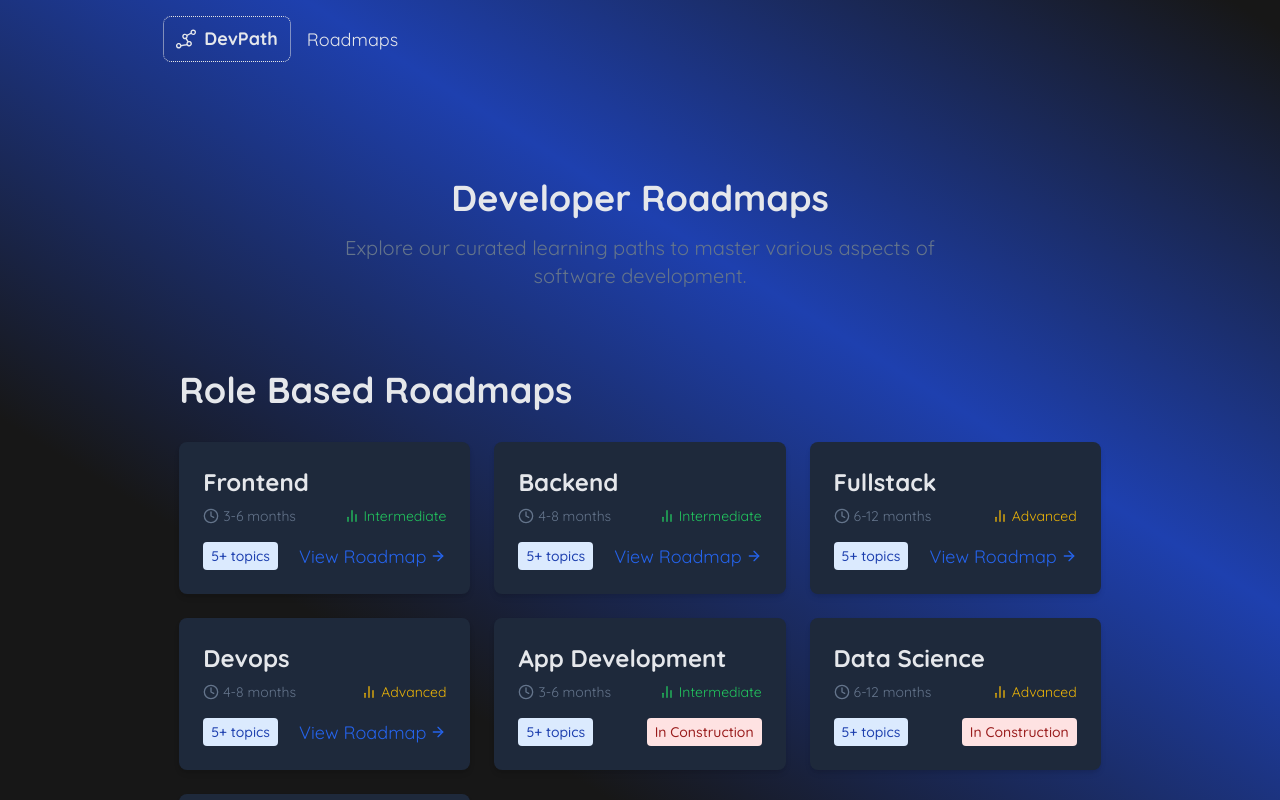
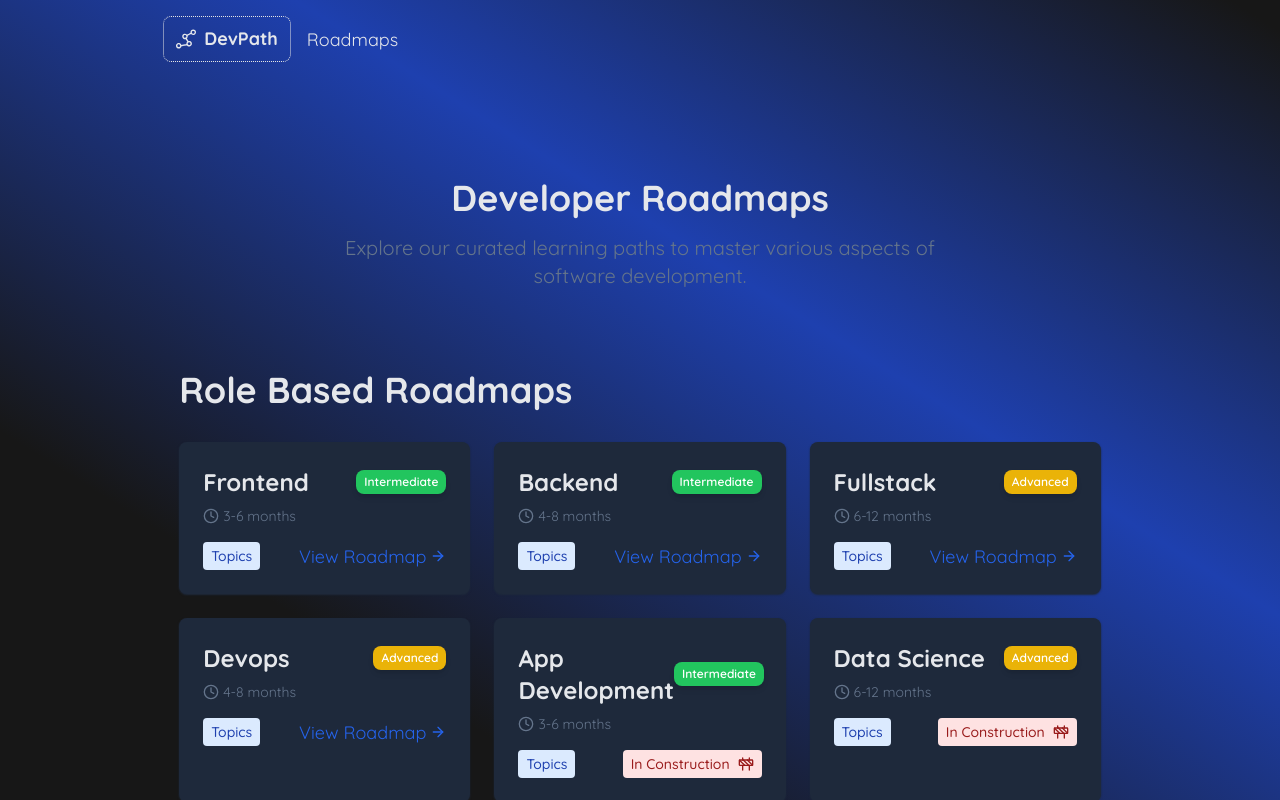
Before and after one commit to dipanshurdev/devpath, a Next.js app: page /roadmaps in a window 1280 px wide. Shown: the top 800 px of the page. Built offline with nearby package versions, Linux system fonts and the light colour scheme.

Commit message:
ref(style): roadmap card

```diff
--- a/components/roadmaps/RoadmapCard.tsx
+++ b/components/roadmaps/RoadmapCard.tsx
@@ -1,6 +1,72 @@
+// import Link from "next/link";
+// import { ArrowRight, Clock, BarChart2 } from "lucide-react";
+// import { RoleType } from "@/types";
+
+// export default function RoadmapCard({
+//   name,
+//   id,
+//   inConstruction,
+//   difficulty,
+//   estimatedTime,
+//   topics,
+// }: RoleType) {
+//   return (
+//     <div
+//       className={`${
+//         inConstruction ? "cursor-progress" : "cursor-default"
+//       } bg-darkLight  rounded-lg shadow-md overflow-hidden hover:shadow-lg transition-shadow duration-300`}
+//     >
+//       <div className="p-6">
+//         <h2 className="text-2xl font-bold mb-2 text-primaryWhite capitalize">
+//           {name}
+//         </h2>
+
+//         <div className="flex justify-between items-center text-sm text-light mb-4">
+//           <div className="flex items-center">
+//             <Clock size={16} className="mr-1" />
+//             <span>{estimatedTime}</span>
+//           </div>
+//           <div
+//             className={`flex items-center ${
+//               difficulty === "Advanced"
+//                 ? "text-yellow-500"
+//                 : difficulty === "Intermediate"
+//                 ? "text-green-500"
+//                 : difficulty === "Expert"
+//                 ? "text-red-300"
+//                 : "text-gray-500 "
+//             }`}
+//           >
+//             <BarChart2 size={16} className="mr-1" />
+//             <span>{difficulty}</span>
+//           </div>
+//         </div>
+//         <div className="flex justify-between items-center">
+//           <span className="text-sm font-medium bg-blue-100 text-blue-800 py-1 px-2 rounded dark:bg-blue-900 dark:text-blue-200">
+//             {/* {roadmap.nodes.length} */}
+//             {topics} Topics
+//           </span>
+//           {inConstruction ? (
+//             <span className="text-sm font-medium bg-red-100 text-red-800 py-1 px-2 rounded dark:bg-red-900 dark:text-red-200">
+//               In Construction
+//             </span>
+//           ) : (
+//             <Link
+//               href={`/roadmaps/${id}`}
+//               className="text-blue-600 dark:text-blue-400 hover:underline flex items-center"
+//             >
+//               View Roadmap
+//               <ArrowRight size={16} className="ml-1" />
+//             </Link>
+//           )}
+//         </div>
+//       </div>
+//     </div>
+//   );
+// }
+
 import Link from "next/link";
-import { ArrowRight, Clock, BarChart2 } from "lucide-react";
-// import { Models } from "appwrite";
+import { ArrowRight, Clock, Construction } from "lucide-react";
 import { RoleType } from "@/types";
 
 export default function RoadmapCard({
@@ -9,48 +75,52 @@ export default function RoadmapCard({
   inConstruction,
   difficulty,
   estimatedTime,
+  topics,
 }: RoleType) {
   return (
     <div
       className={`${
-        inConstruction ? "cursor-progress" : "cursor-default"
-      } bg-darkLight  rounded-lg shadow-md overflow-hidden hover:shadow-lg transition-shadow duration-300`}
+        inConstruction ? "cursor-not-allowed" : "cursor-pointer"
+      } bg-darkLight rounded-lg shadow-sm overflow-hidden hover:shadow-lg hover:scale-105 duration-500 shadow-primaryDarkLight  relative `}
     >
       <div className="p-6">
-        <h2 className="text-2xl font-bold mb-2 text-primaryWhite capitalize">
-          {name}
-        </h2>
-        {/* <p className="text-gray-600 dark:text-gray-300 mb-4">
-          {description}
-        </p> */}
+        <div className="text-2xl font-bold mb-2 text-primaryWhite capitalize flex items-center justify-between">
+          <span>{name}</span>
+
+          {difficulty === "Advanced" ? (
+            <div className=" bg-yellow-500 text-white text-xs font-semibold px-2 py-1 rounded-lg shadow-md">
+              {difficulty}
+            </div>
+          ) : difficulty === "Intermediate" ? (
+            <div className=" bg-green-500 text-white text-xs font-semibold px-2 py-1 rounded-lg shadow-md">
+              {difficulty}
+            </div>
+          ) : difficulty === "Expert" ? (
+            <div className=" bg-red-500 text-white text-xs font-semibold px-2 py-1 rounded-lg shadow-md">
+              {difficulty}
+            </div>
+          ) : (
+            <div className=" bg-gray-500 text-white text-xs font-semibold px-2 py-1 rounded-lg shadow-md">
+              {difficulty}
+            </div>
+          )}
+        </div>
+
         <div className="flex justify-between items-center text-sm text-light mb-4">
           <div className="flex items-center">
             <Clock size={16} className="mr-1" />
             <span>{estimatedTime}</span>
           </div>
-          <div
-            className={`flex items-center ${
-              difficulty === "Advanced"
-                ? "text-yellow-500"
-                : difficulty === "Intermediate"
-                ? "text-green-500"
-                : difficulty === "Expert"
-                ? "text-red-300"
-                : "text-gray-500 "
-            }`}
-          >
-            <BarChart2 size={16} className="mr-1" />
-            <span>{difficulty}</span>
-          </div>
         </div>
+
         <div className="flex justify-between items-center">
           <span className="text-sm font-medium bg-blue-100 text-blue-800 py-1 px-2 rounded dark:bg-blue-900 dark:text-blue-200">
-            {/* {roadmap.nodes.length} */}
-            5+ topics
+            {topics} Topics
           </span>
           {inConstruction ? (
-            <span className="text-sm font-medium bg-red-100 text-red-800 py-1 px-2 rounded dark:bg-red-900 dark:text-red-200">
+            <span className="text-sm flex items-center justify-evenly gap-2 font-medium bg-red-100 text-red-800 py-1 px-2 rounded dark:bg-red-900 dark:text-red-200">
               In Construction
+              <Construction size={16} />
             </span>
           ) : (
             <Link
@@ -63,6 +133,17 @@ export default function RoadmapCard({
           )}
         </div>
       </div>
+      {/* Leater adding */}
+      {/* Footer Section: Progress Bar (for future use)
+      {!inConstruction && (
+        <div className="bg-gray-700 h-2 rounded-b-lg overflow-hidden">
+          <div
+            className="bg-green-500 h-full"
+            style={{ width: "50%" }} // Replace 50% with dynamic progress
+            title="Progress: 50%"
+          ></div>
+        </div>
+      )} */}
     </div>
   );
 }
```
